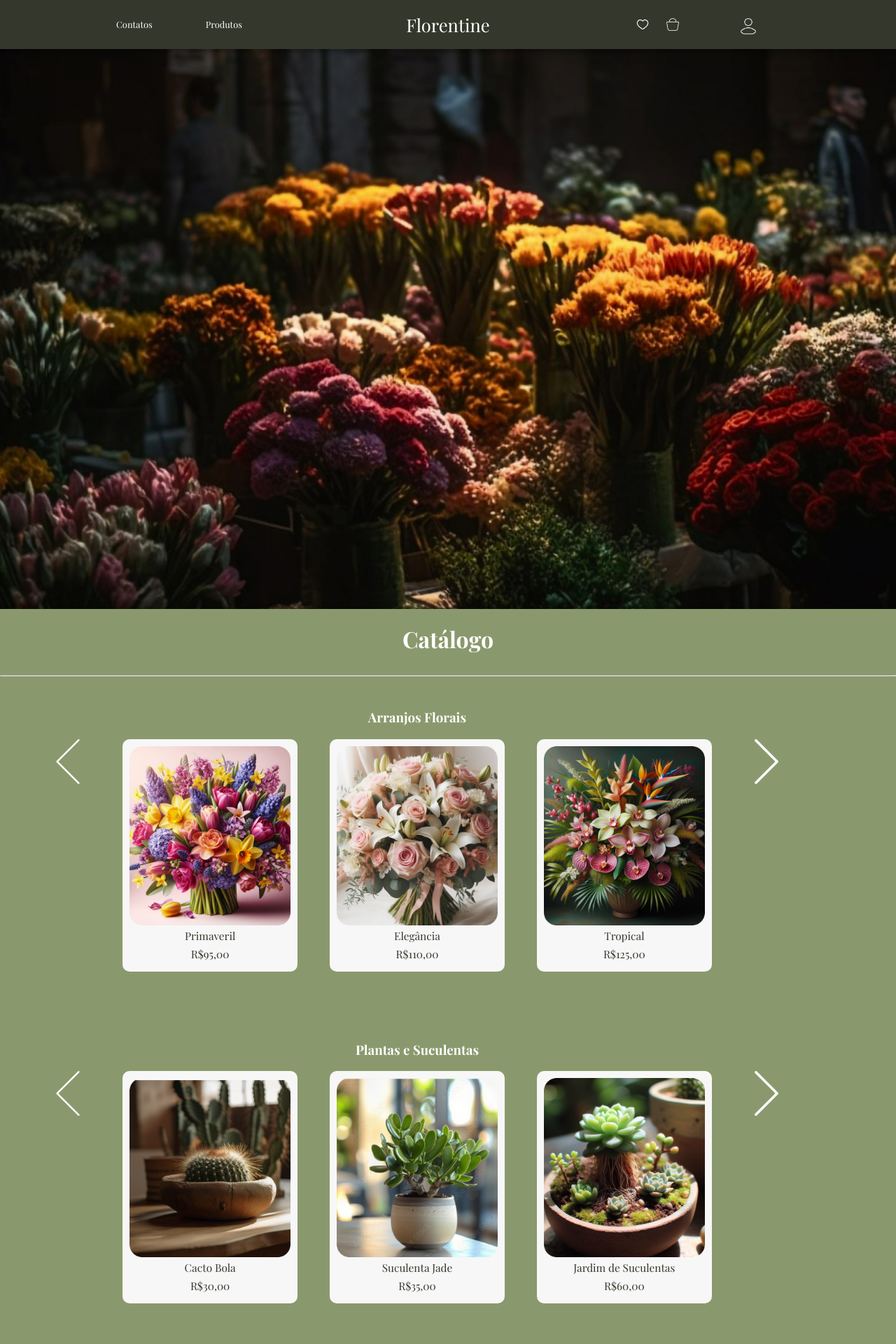
After one commit to RafaelyOz/Florentine, a PHP site: page /catalogo.php in a window 1280 px wide. The commit adds this page. Shown: the top 1920 px of the page at 70% size. Run offline with PHP 8.4, Linux system fonts and the light colour scheme; some web fonts are replaced.

Commit message:
catalogo de produtos

```diff
--- /dev/null
+++ b/catalogo.php
@@ -0,0 +1,168 @@
+<!DOCTYPE html>
+<html lang="pt-br">
+
+<head>
+    <meta charset="UTF-8">
+    <meta name="viewport" content="width=device-width, initial-scale=1.0">
+    <title>Página Produtos</title>
+    <link rel="stylesheet" href="index.css">
+</head>
+
+<body>
+    <!-- Estrutracao do header, onde ele foi separdo em tres divs para que possa ser separados conforme layout -->
+    <header>
+        <div>
+            <a href="contato.html">Contatos</a>
+            <a href="#">Produtos</a>
+        </div>
+        <div>
+            <a href="pginicial.html"><h2>Florentine</h2></a>
+        </div>
+        <div>
+            <img src="img/coracao.png" alt="Notificações">
+            <img src="img/sacola.png" alt="Sacola">
+            <a class="profile-link" href="login.php">
+                <img src="img/pessoa.png" alt="Perfil">
+            </a>
+        </div>
+    </header>
+
+    <!-- Conteudo da pagina inicial -->
+    <div class="pginicial_content">
+
+        <div class="wellcome-product">
+            <img src="img/TelaProd.png" alt="flores">
+
+        </div>
+
+        <div class="inicial_content_catalogo">
+            <h1 class="title-catalog">Catálogo</h1>
+        </div>
+        <hr>
+
+        <!-- Vitrine de produtos -->
+        <div class="showcase">
+
+            <h3>Arranjos Florais</h3>
+            <div class="div_showcase_content">
+            <div class="anterior"><img src="./img/anterior 1.png" alt=""></div>
+                <div class="showcase_content">
+                    <img src="img/Primaveril.png" alt="Arranjo">
+                    <p>Primaveril</p>
+                    <p>R$95,00</p>
+                </div>
+                <div class="showcase_content">
+                    <img src="img/elegancia.png" alt="Suculentas">
+                    <p>Elegância</p>
+                    <p>R$110,00</p>
+                </div>
+                <div class="showcase_content">
+                    <img src="img/tropical.png" alt="Presentes e acessórios">
+                    <p>Tropical</p>
+                    <p>R$125,00</p>
+                </div>
+                <div class="proximo"><img src="./img/proximo 1.png" alt=""></div>
+            </div>
+        </div>
+
+        <div class="showcase">
+            <h3>Plantas e Suculentas</h3>
+            <div class="div_showcase_content">
+            <div class="anterior"><img src="./img/anterior 1.png" alt=""></div>
+                <div class="showcase_content">
+                    <img src="img/cacto.png" alt="Arranjo">
+                    <p>Cacto Bola</p>
+                    <p>R$30,00</p>
+                </div>
+                <div class="showcase_content">
+                    <img src="img/suculentaJad.png" alt="Suculentas">
+                    <p>Suculenta Jade</p>
+                    <p>R$35,00</p>
+                </div>
+                <div class="showcase_content">
+                    <img src="img/miniJardim.png" alt="Presentes e acessórios">
+                    <p>Jardim de Suculentas</p>
+                    <p>R$60,00</p>
+                </div>
+                <div class="proximo"><img src="./img/proximo 1.png" alt=""></div>
+            </div>
+        </div>
+
+        <div class="showcase">
+            <h3>Presentes e Acessórios</h3>
+            <div class="div_showcase_content">
+            <div class="anterior"><img src="./img/anterior 1.png" alt=""></div>
+                <div class="showcase_content">
+                    <img src="img/vela.png" alt="Arranjo">
+                    <p>Vela Ar. Lavanda</p>
+                    <p>R$40,00</p>
+                </div>
+                <div class="showcase_content">
+                    <img src="img/carta.png" alt="Suculentas">
+                    <p>Cartões Personalizados</p>
+                    <p>R$25,00</p>
+                </div>
+                <div class="showcase_content">
+                    <img src="img/cesta.png" alt="Presentes e acessórios">
+                    <p>Cesta de Café da Manhã</p>
+                    <p>R$120,00</p>
+                </div>
+                <div class="proximo"><img src="./img/proximo 1.png" alt=""></div>
+            </div>
+        </div>
+
+        <div class="showcase">
+            <h3>Decorações para Eventos</h3>
+            <div class="div_showcase_content">
+            <div class="anterior"><img src="./img/anterior 1.png" alt=""></div>
+                <div class="showcase_content">
+                    <img src="img/arco.png" alt="Arranjo">
+                    <p>Arco de flores</p>
+                    <p>A partir de R$500,00</p>
+                </div>
+                <div class="showcase_content">
+                    <img src="img/centro.png" alt="Suculentas">
+                    <p>Centro de Mesa</p>
+                    <p>A partir de R$30,00</p>
+                </div>
+                <div class="showcase_content">
+                    <img src="img/parede.png" alt="Presentes e acessórios">
+                    <p>Parede de Flores</p>
+                    <p>A partir de R$1000,00</p>
+                </div>
+                <div class="proximo"><img src="./img/proximo 1.png" alt=""></div>
+            </div>
+        </div>
+
+    </div>
+
+    <!-- Footer -->
+    <footer>
+        <div>
+            <span>.</span>
+            <div>
+                <h2>Florentine</h2>
+            </div>
+        </div>
+        <div class="content-footer">
+            <div>
+                <a href="contato.php">Contato</a>
+                <a href="">Localização</a>
+            </div>
+            <div>
+                <h4>Produtos</h4>
+                <a href="">Arranjos florais</a>
+                <a href="">Plantas e suculentas</a>
+                <a href="">Presentes e acessorios</a>
+                <a href="">Decoração para eventos</a>
+            </div>
+            <div id="sociais">
+                <img src="img/telegram_footer.png" alt="Telegram">
+                <img src="img/wpp_footer.png" alt="WhatsApp">
+                <img src="img/instagran_footer.png" alt="Instagram">
+            </div>
+        </div>
+    </footer>
+</body>
+
+</html>
--- a/contato.html
+++ b/contato.html
@@ -11,7 +11,7 @@
     <header>
         <div>
             <a href="#">Contatos</a>
-            <a href="#">Produtos</a>
+            <a href="catalogo.php">Produtos</a>
         </div>
         <div>
             <a href="pginicial.html"><h2>Florentine</h2></a>
--- a/index.css
+++ b/index.css
@@ -523,3 +523,68 @@ form h4{
 .button-login button:hover {
     background-color: #717d59;
 }
+
+/* Catálogo */
+.wellcome-product {
+    width: 100%;
+    height: 100vh; /* Define a altura para ocupar toda a tela */
+    margin: 0; /* Remove margens */
+    padding: 0;
+    display: flex;
+    justify-content: center; /* Centraliza a imagem horizontalmente */
+    align-items: center; /* Centraliza a imagem verticalmente */
+    overflow: hidden; /* Impede que a imagem esticada ultrapasse os limites do contêiner */
+}
+
+/* Estilizando a imagem dentro de .wellcome-product */
+.wellcome-product img {
+    width: 100%; /* Estica a imagem horizontalmente */
+    height: 100%; /* Estica a imagem verticalmente */
+    object-fit: cover; /* Faz a imagem cobrir todo o contêiner */
+}
+.inicial_content_catalogo {
+    width: 100%;
+    display: flex;
+    flex-direction: column;
+    align-items: center; /* Centralizar horizontalmente */
+}
+
+
+.title-catalog {
+    color: #fff; /* Cor do título */
+}
+
+.showcase {
+    border-radius: 10px; /* Borda arredondada */
+    padding: 20px; /* Espaçamento interno */
+    margin-bottom: 20px; /* Espaçamento inferior */
+    width: 90%; /* Largura */
+}
+
+.showcase h3 {
+    color: #fff; /* Cor do título */
+    text-align: center; /* Centralizar texto */
+}
+
+.div_showcase_content {
+    display: flex;
+    justify-content: space-evenly;
+
+}
+
+.showcase_content {
+    background-color: #F7F7F7; /* Fundo cinza claro */
+    border-radius: 10px; /* Borda arredondada */
+    width: 20%; /* Largura */
+    text-align: center; /* Centralizar texto */
+    margin-bottom: 20px; /* Espaçamento inferior */
+    padding: 10px; /* Espaçamento interno */
+    height: 30%;
+}
+
+
+
+.showcase_content p {
+    color: #34382C; /* Cor do texto */
+    margin-bottom: 5px; /* Espaçamento inferior */
+}
--- a/login.php
+++ b/login.php
@@ -12,7 +12,7 @@
     <header>
         <div>
             <a href="contato.html">Contatos</a>
-            <a href="#">Produtos</a>
+            <a href="catalogo.php">Produtos</a>
         </div>
         <div>
             <a href="pginicial.html">
--- a/pginicial.html
+++ b/pginicial.html
@@ -11,7 +11,7 @@
     <header>
         <div>
             <a href="contato.html">Contatos</a>
-            <a href="#">Produtos</a>
+            <a href="catalogo.php">Produtos</a>
         </div>
         <div>
             <h2>Florentine</h2>
```
Also changed, not shown: img/Primaveril.png (added), img/TelaProd.png (added), img/anterior 1.png (added), img/arco.png (added), img/cacto.png (added), img/carta.png (added), img/centro.png (added), img/cesta.png (added), img/elegancia.png (added), img/miniJardim.png (added), img/parede.png (added), img/proximo 1.png (added), img/suculentaJad.png (added), img/tropical.png (added), 1 more files.
